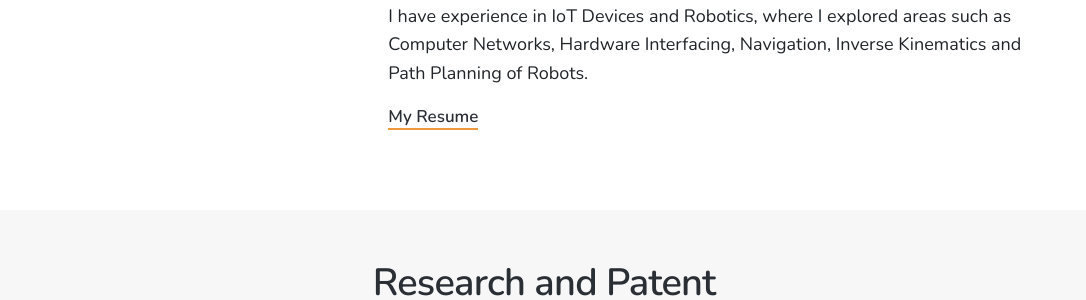
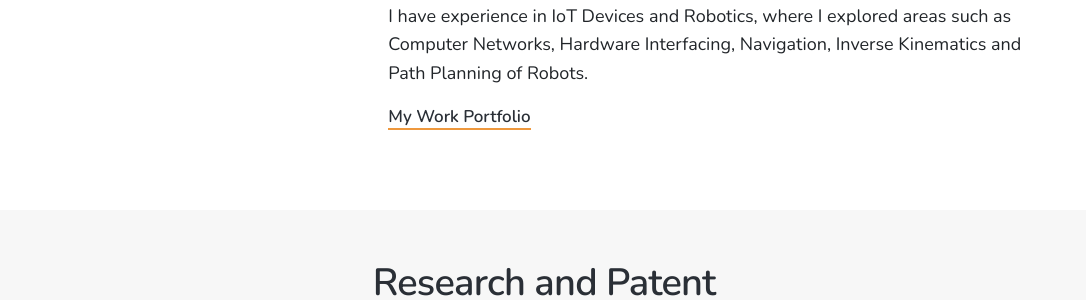
Before and after one commit to aniketdhole07/web, a Jekyll site: the page built from index.html, in a window 1280 px wide and 900 px high, scrolled down 500 px. Shown: the part 155-455 px from the top of the window, without its empty margins (96-1182 px from the left). Built offline with Jekyll 4.4.1, drawn with Linux system fonts in a browser that asks for light colours; nearby versions of some CDN libraries; the list of posts is cut into pages by our own code; comment, search, counter and statistics services are not loaded.

Commit message:
Update index.html

```diff
--- a/index.html
+++ b/index.html
@@ -24,7 +24,7 @@ featured_image:
 
             <p> I have experience in IoT Devices and Robotics, where I explored areas such as Computer Networks, Hardware Interfacing, Navigation, Inverse Kinematics and Path Planning of Robots.</p>
 
-            <h6><a class="highlight_link" href="https://drive.google.com/file/d/1uPOmHeHsW8HC6lS9nqPundoyv_rQ5QM8/view?usp=sharing">My Resume</a></h6>
+            <h6><a class="highlight_link" href="https://drive.google.com/file/d/1sd1eK3ujZl-0Ayr2IwNlb7aUdek5fIXG/view?usp=sharing">My Work Portfolio</a></h6>
 
         </div>
     </div>
```
